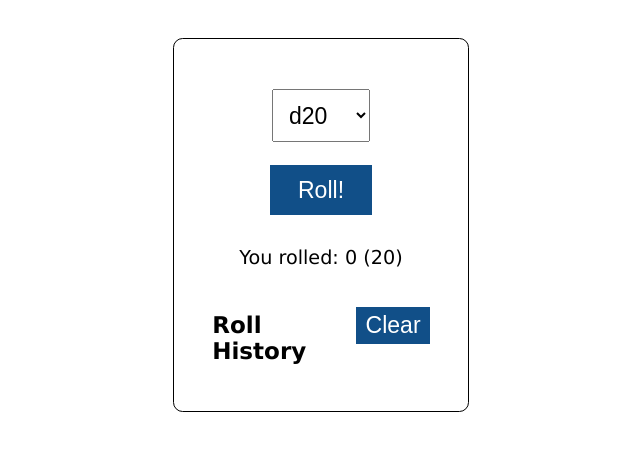
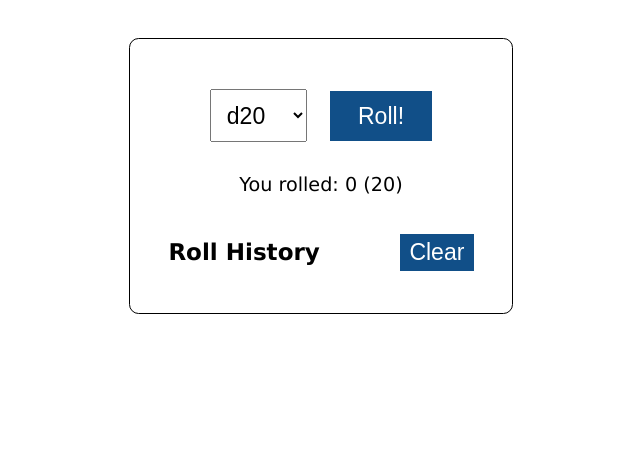
Before and after one commit to morgandival/dice-roller, a React (Create React App) app: page / in a window 1280 px wide. Shown: the top 450 px of the page, without its empty margins (319-959 px from the left). Built offline with nearby package versions, Linux system fonts and the light colour scheme.

Commit message:
Modified width values to prevent form layout breaking

```diff
--- a/src/App.css
+++ b/src/App.css
@@ -2,4 +2,6 @@
   font-family: Verdana, Geneva, Tahoma, sans-serif;
   font-size: 1.2em;
   text-align: center;
+  margin: auto;
+  width: 20em;
 }
--- a/src/components/Dice.css
+++ b/src/components/Dice.css
@@ -4,7 +4,6 @@
   padding: 1em;
   text-align: left;
   margin: 2em auto;
-  width: 20vw;
 }
 
 form {
```
